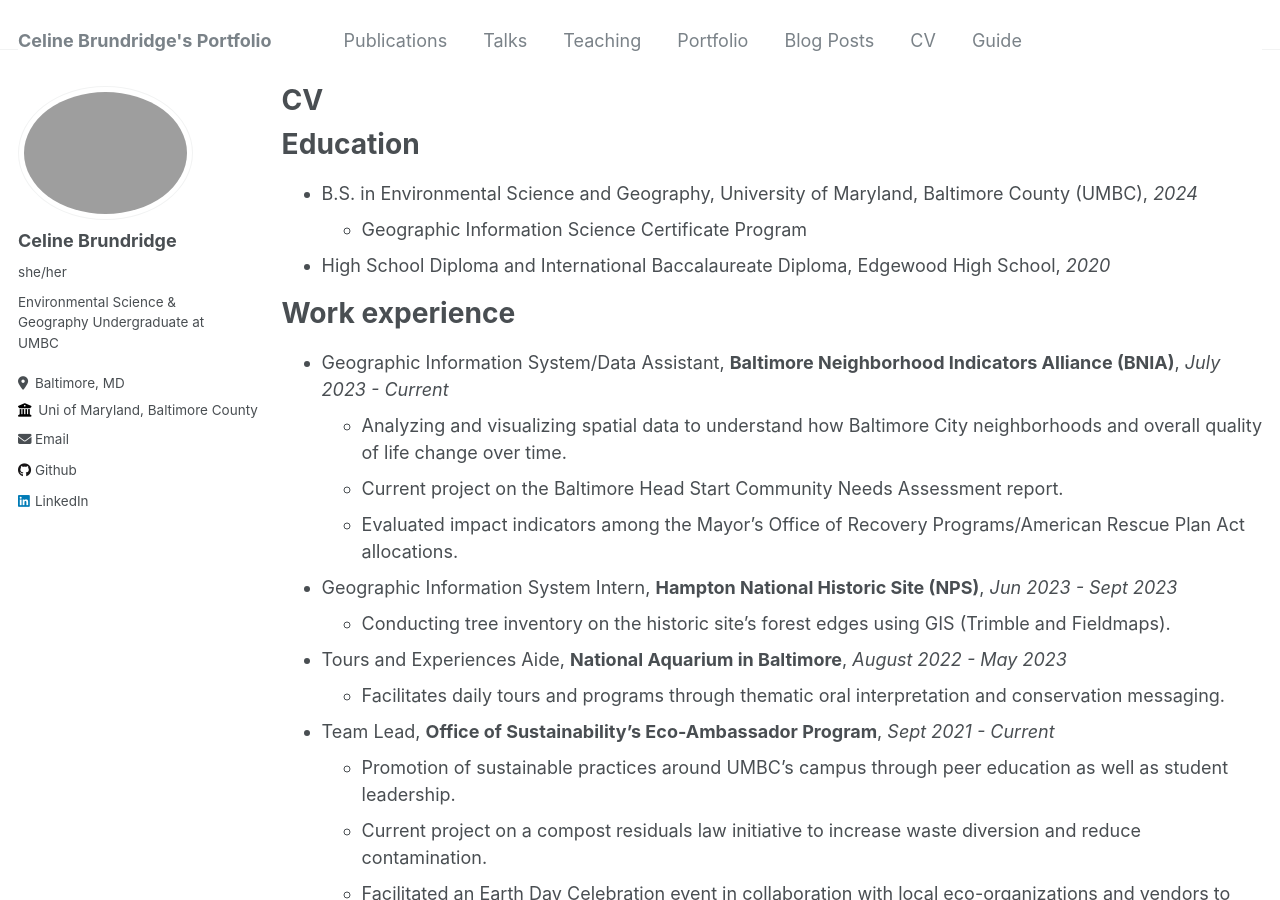
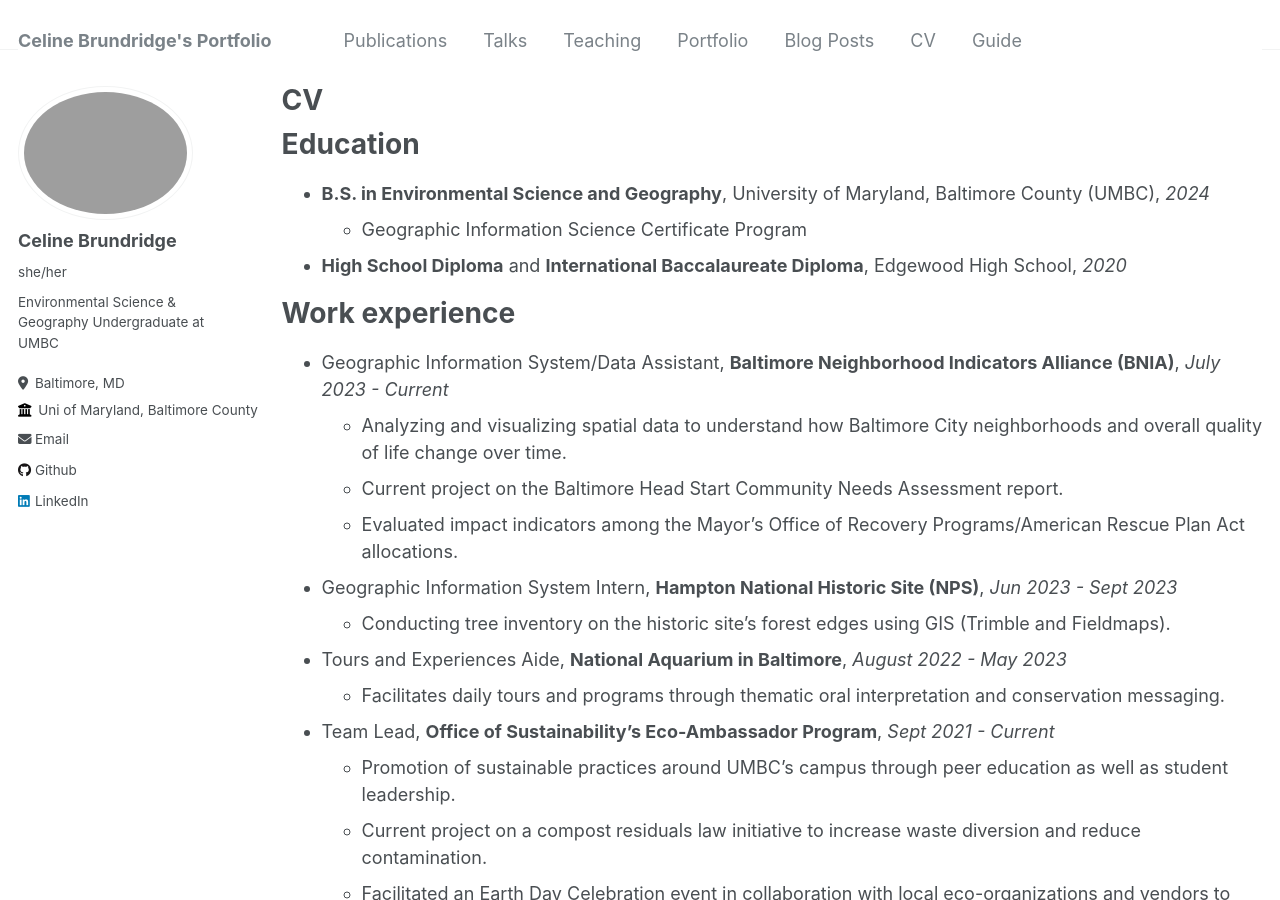
Before and after one commit to celinebrund/celinebrund.github.io, a Jekyll site: the page built from _pages/cv.md, in a window 1280 px wide and 900 px high. Built offline with Jekyll 4.4.1, drawn with Linux system fonts in a browser that asks for light colours.

Commit message:
Update cv.md
Added more text bolds.

```diff
--- a/_pages/cv.md
+++ b/_pages/cv.md
@@ -11,9 +11,9 @@ redirect_from:
 
 Education
 ======
-* B.S. in Environmental Science and Geography, University of Maryland, Baltimore County (UMBC), _2024_
+* __B.S. in Environmental Science and Geography__, University of Maryland, Baltimore County (UMBC), _2024_
   * Geographic Information Science Certificate Program
-* High School Diploma and International Baccalaureate Diploma, Edgewood High School, _2020_
+* __High School Diploma__ and __International Baccalaureate Diploma__, Edgewood High School, _2020_
 
 Work experience
 ======
```
